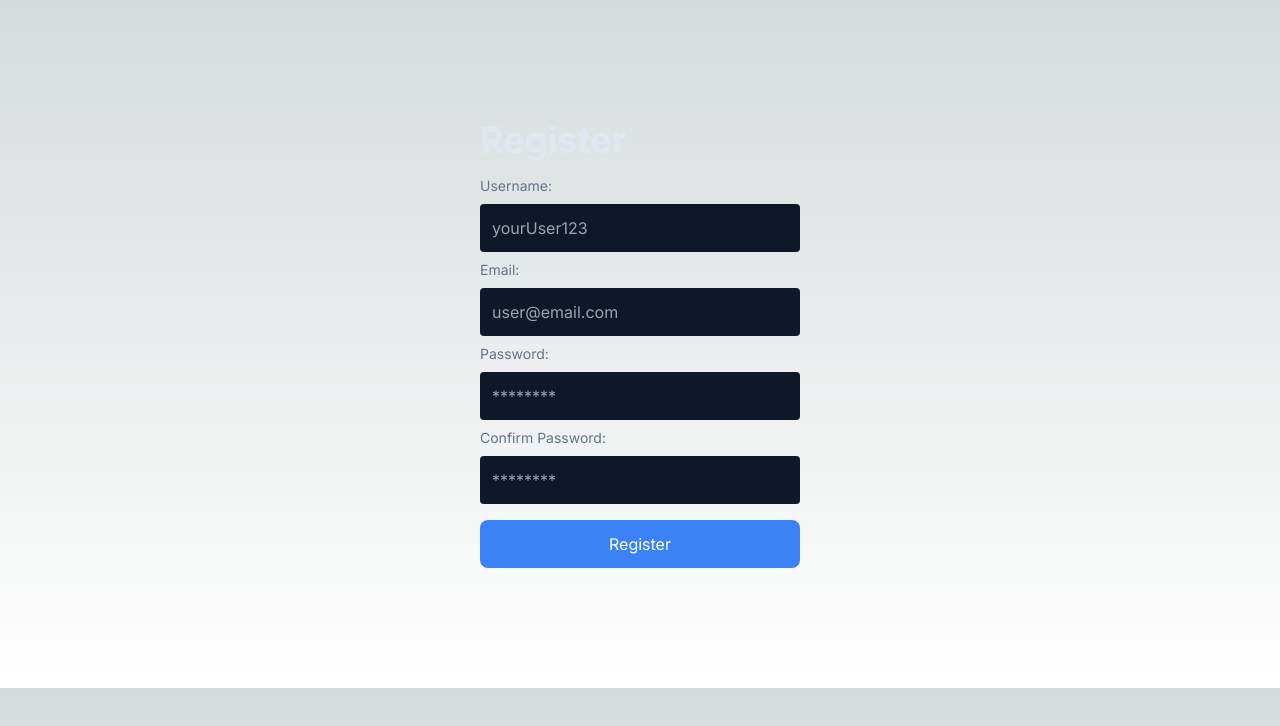
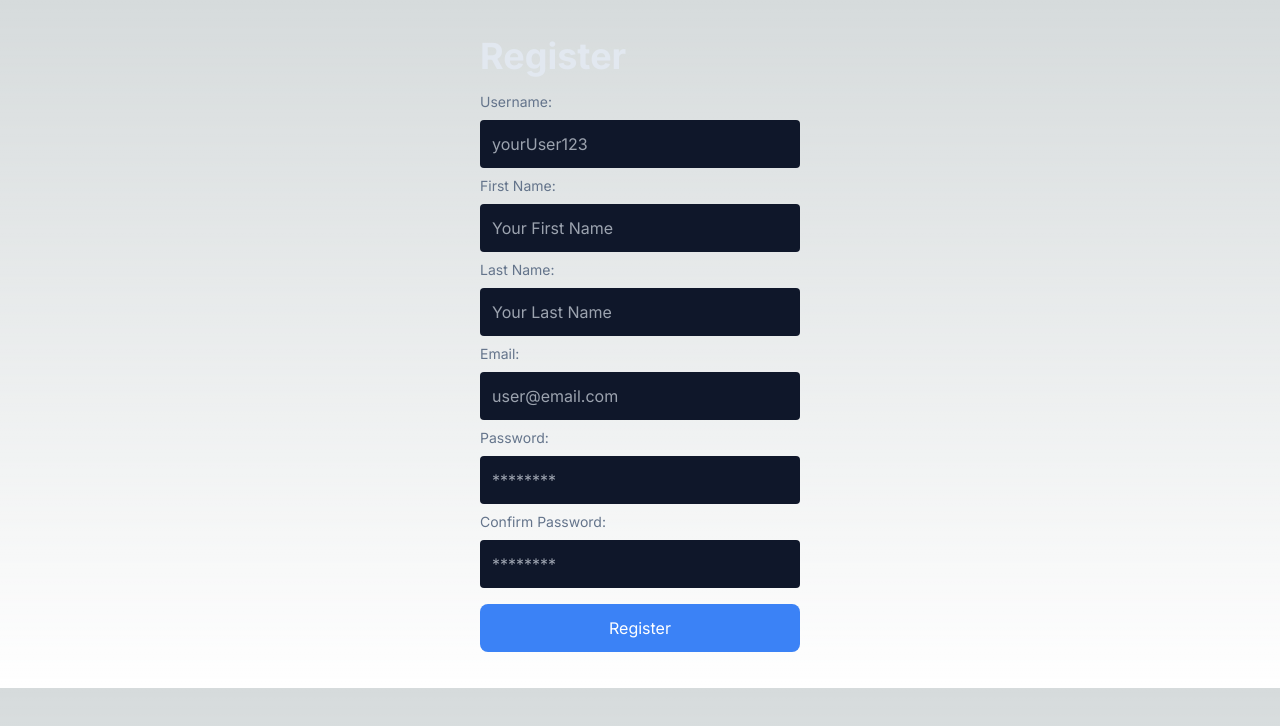
Before and after one commit to JorgeAngel01/MarketPlaceBackend, a Next.js app in the folder marketplaceweb/: page /auth/register in a window 1280 px wide. Shown: the top 726 px of the page. Built offline with nearby package versions, Linux system fonts and the light colour scheme.

Commit message:
Login funcional, registro pendiente

```diff
--- a/marketplaceweb/package.json
+++ b/marketplaceweb/package.json
@@ -9,9 +9,10 @@
     "lint": "next lint"
   },
   "dependencies": {
+    "next": "14.0.2",
     "react": "^18",
     "react-dom": "^18",
-    "next": "14.0.2"
+    "react-hook-form": "^7.48.2"
   },
   "devDependencies": {
     "autoprefixer": "^10.0.1",
--- a/marketplaceweb/src/app/auth/login/page.jsx
+++ b/marketplaceweb/src/app/auth/login/page.jsx
@@ -1,11 +1,27 @@
+//LOGIN
 "use client";
+import { useForm } from "react-hook-form";
+//import { signIn } from "next-auth/react";
+import {useRouter} from 'next/navigation'
+import {useState} from 'react'
 
 function LoginPage() {
-  const handleLogin = async () => {
-    // const email = document.getElementById("email").value;
-    const username = document.getElementById("username").value;
-    // const password = document.getElementById("password").value;
-    const password = document.getElementById("password").value;
+  const {
+    register,
+    handleSubmit,
+    formState: { errors },
+  } = useForm();
+  const router = useRouter()
+  const [error, setError] = useState(null)
+  const [respuestaDelServidor, setRespuestaDelServidor] = useState(null);
+
+  const onSubmit = handleSubmit(async (data) => {
+    const datos = JSON.stringify({
+      username: data.username,
+      password: data.password
+    })
+
+    console.log(datos);
 
     try {
       const response = await fetch("/api/login", {
@@ -13,49 +29,88 @@ function LoginPage() {
         headers: {
           "Content-Type": "application/json",
         },
-        body: JSON.stringify({ username: username, password: password }),
+        //body: JSON.stringify({ username: data.email, password: data.password}),
+        body: datos,
       });
-      const data = await response.json();
-      console.log(data);
+      const keyGenerated = await response.json();
+      console.log(keyGenerated);
     } catch (error) {
       console.error("Error fetching data: ", error);
     }
-  };
+
+    router.refresh()
+    // const res = await signIn("credentials", {
+    //   email: data.email,
+    //   password: data.password,
+    //   redirect: false,
+    // });
+
+    //  console.log(res)
+    // if (res.error) {
+    //   setError(res.error)
+    // } else {
+    //   router.push('/dashboard')
+    //   router.refresh()
+    // }
+  });
 
   return (
     <div className="h-[calc(100vh-7rem)] flex justify-center items-center">
-      <div className="w-1/4">
+      <form onSubmit={onSubmit} className="w-1/4">
+
+        {error && (
+          <p className="bg-red-500 text-lg text-white p-3 rounded mb-2">{error}</p>
+        )}
+
         <h1 className="text-slate-200 font-bold text-4xl mb-4">Login</h1>
 
         <label htmlFor="username" className="text-slate-500 mb-2 block text-sm">
           Username:
         </label>
         <input
-          id="username"
           type="text"
+          {...register("username", {
+            required: {
+              value: true,
+              message: "Username is required",
+            },
+          })}
           className="p-3 rounded block mb-2 bg-slate-900 text-slate-300 w-full"
-          placeholder="username"
+          placeholder="yourUser123"
         />
+
+        {errors.username && (
+          <span className="text-red-500 text-xs">
+            {errors.username.message}
+          </span>
+        )}
 
         <label htmlFor="password" className="text-slate-500 mb-2 block text-sm">
           Password:
         </label>
         <input
-          id="password"
           type="password"
+          {...register("password", {
+            required: {
+              value: true,
+              message: "Password is required",
+            },
+          })}
           className="p-3 rounded block mb-2 bg-slate-900 text-slate-300 w-full"
           placeholder="******"
         />
 
-        <button
-          onClick={handleLogin}
-          className="w-full bg-blue-500 text-white p-3 rounded-lg mt-2"
-        >
+        {errors.password && (
+          <span className="text-red-500 text-xs">
+            {errors.password.message}
+          </span>
+        )}
+
+        <button className="w-full bg-blue-500 text-white p-3 rounded-lg mt-2">
           Login
         </button>
-      </div>
+      </form>
     </div>
   );
 }
-
 export default LoginPage;
--- a/marketplaceweb/src/app/auth/register/page.jsx
+++ b/marketplaceweb/src/app/auth/register/page.jsx
@@ -57,6 +57,48 @@ function RegisterPage() {
         {errors.username && (
           <span className="text-red-500 text-xs">
             {errors.username.message}
+          </span>
+        )}
+
+        <label htmlFor="first_name" className="text-slate-500 mb-2 block text-sm">
+          First Name:
+        </label>
+        <input
+          type="text"
+          {...register("first_name", {
+            required: {
+              value: true,
+              message: "First Name is required",
+            },
+          })}
+          className="p-3 rounded block mb-2 bg-slate-900 text-slate-300 w-full"
+          placeholder="Your First Name"
+        />
+
+        {errors.first_name && (
+          <span className="text-red-500 text-xs">
+            {errors.first_name.message}
+          </span>
+        )}
+
+        <label htmlFor="last_name" className="text-slate-500 mb-2 block text-sm">
+          Last Name:
+        </label>
+        <input
+          type="text"
+          {...register("last_name", {
+            required: {
+              value: true,
+              message: "Last Name is required",
+            },
+          })}
+          className="p-3 rounded block mb-2 bg-slate-900 text-slate-300 w-full"
+          placeholder="Your Last Name"
+        />
+
+        {errors.last_name && (
+          <span className="text-red-500 text-xs">
+            {errors.last_name.message}
           </span>
         )}
 
```
Also changed, not shown: 1 other file (tests, documents, lock files or other folders).
